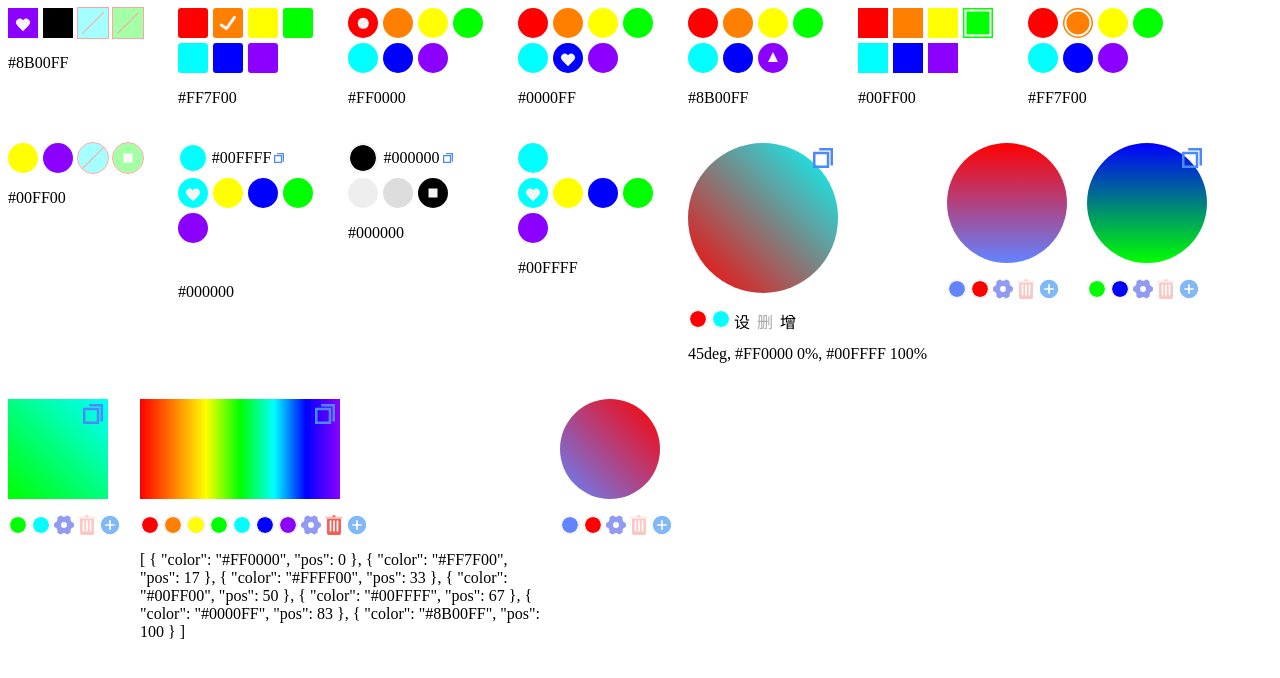
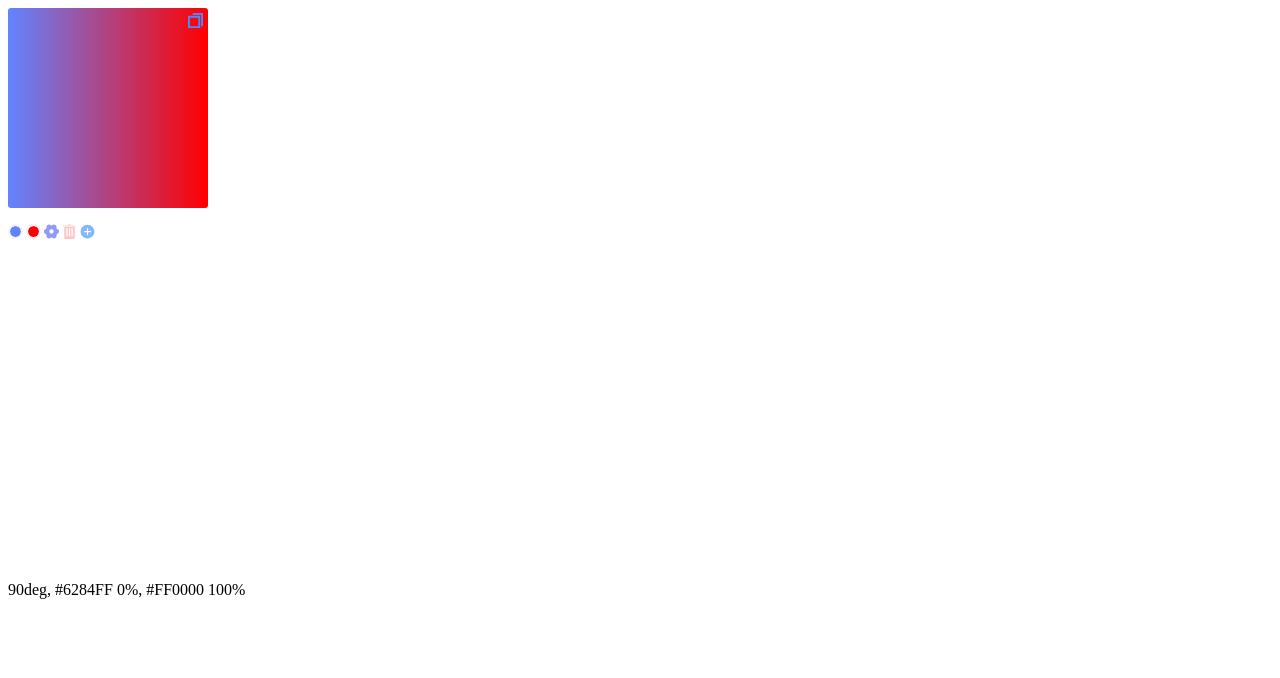
Before and after one commit to Xi-Yang-23/colorspick, a Vue app: page / in a window 1280 px wide. Shown: the top 678 px of the page. Built offline with nearby package versions, Linux system fonts and the light colour scheme.

Commit message:
添加事件与属性

```diff
--- a/package.json
+++ b/package.json
@@ -1,6 +1,6 @@
 {
   "name": "colorspick",
-  "version": "1.1.5",
+  "version": "1.2.0",
   "private": false,
   "main": "./dist/colorspick.umd.js",
   "module": "./dist/colorspick.js",
--- a/src/App.vue
+++ b/src/App.vue
@@ -1,139 +1,23 @@
 <template>
-  <div class="demo">
-    <!-- 纯色板 -->
-    <div>
-      <colors-pick width="30"
-        :swate-colors="['#8B00FF', { color: '#000000', disabled: true }, { color: '#00FF00', disabled: false }, { color: '#00FFFF', disabled: false }]"
-        cp-type='swate' square :copy="false" cp-swat-active="love" v-model="colors1" />
-      <p> {{ colors1 }}</p>
-    </div>
+  <!-- <colors-pick v-model="colors1" cp-swat />
+<br><br><br><br><br><br><br><br><br><br>
+  <colors-pick v-model="colors2" cp-type="swate" :cp-swat-active-index="8"/>
+  {{ colors2 }} -->
 
-    <div>
-      <colors-pick cp-swat-active="yes" :cp-swat-active-index='1' cp-type='swate' v-model="colors2" />
-      <p> {{ colors2 }}</p>
-    </div>
+  <!--   v-model="colors1" cp-evs="change"-->
+  <!-- <colors-pick v-model:input="colors2"/>
+  {{ colors2}} -->
 
-    <div>
-      <colors-pick cp-swat-active="circle" round cp-type='swate' v-model="colors3" />
-      <p> {{ colors3 }}</p>
-    </div>
+  <colors-pick v-model="colors1" cp-type="gradc" cp-evs="change" grad-res-data="gradinfo" />
+  <br><br><br><br><br><br><br><br><br><br> <br><br><br> <br><br><br> <br><br><br>
+  {{ colors1 }}
 
-    <div>
-      <colors-pick cp-swat-active="love" :cp-swat-active-index='5' cp-swat-size="30px" round cp-type='swate'
-        v-model="colors4" />
-      <p> {{ colors4 }}</p>
-    </div>
-
-    <div>
-      <colors-pick cp-swat-active="goly" :cp-swat-active-index='6' round cp-type='swate' v-model="colors5" />
-      <p>{{ colors5 }}</p>
-    </div>
-
-
-    <div>
-      <colors-pick cp-swat-active="border" :cp-swat-active-index='3' square cp-type='swate' v-model="colors6" />
-      <p>{{ colors6 }}</p>
-    </div>
-
-    <div>
-      <colors-pick cp-swat-active="border" :cp-swat-active-index='1' round cp-type='swate' v-model="colors7" />
-      <p>{{ colors7 }}</p>
-    </div>
-
-    <div>
-      <colors-pick cp-swat-active="square"
-        :swate-colors="[{ color: '#FFFF00', disabled: true }, '#8B00FF', { color: '#00FF00', disabled: false }, { color: '#00FFFF', disabled: false }]"
-        :cp-swat-active-index='3' round cp-type='swate' v-model="colors8" />
-      <p>{{ colors8 }}</p>
-    </div>
-
-
-    <!--
-      单色
-      #copy 自定义复制按钮
-    -->
-    <div>
-      <colors-pick :cp-swat-colors="['#00FFFF', '#FFFF00', '#0000FF', '#00FF00', '#8B00FF']" round cp-swat-active="love"
-        cp-swat v-model="colors16">
-        <template #copy-tip>
-          复制成功
-        </template>
-      </colors-pick>
-      <p> {{ colors16 }}</p>
-    </div>
-
-    <div>
-      <colors-pick :cp-swat-colors="['#eeeeee', '#dddddd', '#000000']" :cp-swat-active-index='2' round
-        cp-swat-active="square" cp-swat v-model="colors16" />
-      <p>{{ colors16 }}</p>
-    </div>
-
-    <div>
-      <colors-pick :cp-swat-colors="['#00FFFF', '#FFFF00', '#0000FF', '#00FF00', '#8B00FF']" :copy="false" round
-        cp-border="0" cp-swat-active="love" cp-swat v-model="colors18" />
-      <p> {{ colors18 }}</p>
-    </div>
-
-    <!-- 渐变 -->
-    <div>
-      <colors-pick height="150" round width="150" :copy="true" grad-res-data="gradinfo" :grad-color-rotate="45"
-        :color="['#FF0000', '#00FFFF']" cp-type='gradc' v-model="colors15" :grad-icon-size="20">
-        <template #grad-setting>
-          设
-        </template>
-
-        <template #grad-del>
-          删
-        </template>
-
-        <template #grad-add>
-          增
-        </template>
-      </colors-pick>
-      <p>{{ colors15 }}</p>
-    </div>
-
-    <div>
-      <colors-pick height="120" grad-res-data="gradinfo" :grad-dash-size="60" round width="120" :copy="false"
-        :grad-color-rotate="0" cp-type='gradc' v-model="colors10" :grad-icon-size="20" />
-      <!-- <p>{{ colors10 }}</p> -->
-    </div>
-
-    <div>
-      <colors-pick height="120" grad-res-data="gradinfo" round width="120" :grad-dash-size="50" :grad-dash-line-height="7"
-        :grad-color-rotate="0" :color="['#00FF00', '#0000FF']" cp-type='gradc' v-model="colors11" :grad-icon-size="20" />
-      <!-- <p>{{ colors11 }}</p> -->
-    </div>
-
-
-    <div>
-      <colors-pick height="100" square width="100" :grad-dash-size="45" grad-res-data="bgcss" grad-dash-active-color="red"
-        grad-dash-color="#fff" :grad-dash-line-height="7" :grad-color-rotate="45" :color="['#00FF00', '#00FFFF']"
-        cp-type='gradc' v-model="colors12" :grad-icon-size="20" />
-      <!-- <p> {{ colors12 }} </p> -->
-    </div>
-
-    <div>
-      <colors-pick height="100" square width="200" :grad-color-rotate="90" grad-res-data="gradarr" :grad-dash-size="45"
-        :grad-dash-line-height="6" :color="['#FF0000', '#FF7F00', '#FFFF00', '#00FF00', '#00FFFF', '#0000FF', '#8B00FF']"
-        cp-type='gradc' v-model="colors13" :grad-icon-size="20" />
-      <p>{{ colors13 }}</p>
-    </div>
-
-
-    <div>
-      <colors-pick height="100" round width="100" :copy="false" :grad-color-rotate="45" grad-res-data="txtcss"
-        grad-dash-active-color="red" cp-type='gradc' v-model="colors14" :grad-icon-size="20" />
-      <!-- <p> {{ colors14 }}</p> -->
-    </div>
-
-  </div>
+  <!-- input change -->
 </template>
 
 <script setup>
 import { ref } from 'vue'
 import ColorsPick from '@/components/ColorsPick.vue'
-
 
 const colors1 = ref()
 const colors2 = ref()
@@ -156,6 +40,8 @@ const colors15 = ref()
 const colors16 = ref()
 const colors17 = ref()
 const colors18 = ref()
+
+const a = v => console.log(v);
 </script>
 
 <style scoped>
--- a/src/components/ColorsPick.vue
+++ b/src/components/ColorsPick.vue
@@ -3,8 +3,11 @@
   <div class="colors-pick flex" v-if="cpType === 'onec'">
     <!-- 颜色值与复制按钮 -->
     <div class="flex">
+      <!-- <input :style="{ 'width': widthAndHeight.w, 'height': widthAndHeight.h }" :disabled="!props.disabled"
+        class="set-color" type="color" v-model="onecActiveColor"> -->
+
       <input :style="{ 'width': widthAndHeight.w, 'height': widthAndHeight.h }" :disabled="!props.disabled"
-        class="set-color" type="color" v-model="onecActiveColor">
+        class="set-color  cue-po" type="color" @change="inputEvs" @input="inputEvs" :value="onecActiveColor">
 
       <div class="copy color-box active cue-po" @click="startCopy" v-if="props.copy">
         <div>{{ onecActiveColor }}</div>
@@ -186,20 +189,24 @@
 export default {
   name: 'ColorsPick'
 }
-
 </script>
 
 <script setup>
-import { computed, ref, reactive, onMounted, watch } from 'vue'
+import { computed, ref, reactive, onMounted, watch, useAttrs } from 'vue'
 import copy from '@/utils/copy'
 import ramColor from '@/utils/ramColor'
 import Gradc from '@/utils/gradc'
 
-let gradcp, time = null;
+const emit = defineEmits(['update:modelValue'])
 
-const emit = defineEmits(['update:modelValue'])
+
 const props = defineProps(
   {
+    cpEvs: {
+      type: String,
+      default: 'input'
+    },
+
     gradResData: {
       default: 'all',
       type: String,
@@ -355,21 +362,34 @@ const props = defineProps(
 
   })
 
+let gradcp, time = null;
+
+
+// 事件类型
+const inputEvs = ev => {
+  const getEv = ev.type
+  const colorVal = ev.target.value
+
+  if (props.cpEvs === 'change' && getEv === 'change') {
+    onecActiveColor.value = colorVal
+    emit('update:modelValue', onecActiveColor.value)
+  } else if (props.cpEvs === 'input' && getEv === 'input') {
+    onecActiveColor.value = colorVal
+    emit('update:modelValue', onecActiveColor.value)
+  }
+
+  onecActiveColorIndex.value = compOneColorActiveIndex.value
+}
+
+// 计算颜色激活的下标
+const compOneColorActiveIndex = computed(() => onecActiveColorIndex.value = props.cpSwatColors.findIndex(itemColor => itemColor.toLocaleLowerCase() === onecActiveColor.value.toLocaleLowerCase()))
+
 
 onMounted(() => {
   if (props.cpType === 'gradc') {
     // 渐变色监听
     gradcp = new Gradc(colorList.value, props.gradRangeWidth, props.gradIconSize)
     watch(colorList, getGradColor, { deep: true })
-  } else {
-    // 单色 | 纯色板监听
-    watch(onecActiveColor, newColor => {
-      if (cpType.value === 'onec') {
-        const activeClorIndex = props.cpSwatColors.findIndex(itemColor => itemColor.toLocaleLowerCase() === newColor.toLocaleLowerCase())
-        onecActiveColorIndex.value = activeClorIndex
-      }
-      emit('update:modelValue', newColor)
-    })
   }
 })
 
@@ -646,9 +666,8 @@ const cpType = computed(() => {
   return 'onec'
 })
 
-
 // 单色
-const onecActiveColor = ref('')
+const onecActiveColor = ref()
 const onecActiveColorIndex = ref(0)
 
 // 色板
@@ -694,11 +713,10 @@ const swatches = computed(() => {
 const swatClick = (color, activeIndex) => {
   if (cpType.value === 'swate') {
     if (color.disabled === true) {
-
       onecActiveColor.value = color.color
       onecActiveColorIndex.value = activeIndex
     }
-
+    emit('update:modelValue', onecActiveColor.value)
   } else if (cpType.value === 'onec') {
     onecActiveColor.value = color
     onecActiveColorIndex.value = activeIndex
@@ -730,6 +748,7 @@ if (cpType.value === 'onec') {
   }
   // 单色首次加载
   emit('update:modelValue', onecActiveColor.value)
+
   // 渐变色
 } else if (cpType.value === 'gradc') {
   // 判断props.color是否为数组
@@ -812,7 +831,8 @@ if (cpType.value === 'onec') {
   colorList.value = colorList.value.concat(disbledColor)
 
   onecActiveColorIndex.value = props.cpSwatActiveIndex
-  onecActiveColor.value = colorList.value[onecActiveColorIndex.value].color
+  onecActiveColor.value = colorList.value[onecActiveColorIndex.value] && colorList.value[onecActiveColorIndex.value].color
+
   // 纯色板首次加载返回的颜色
   emit('update:modelValue', onecActiveColor.value)
 }
```
Also changed, not shown: 1 other file (tests, documents, lock files or other folders).
